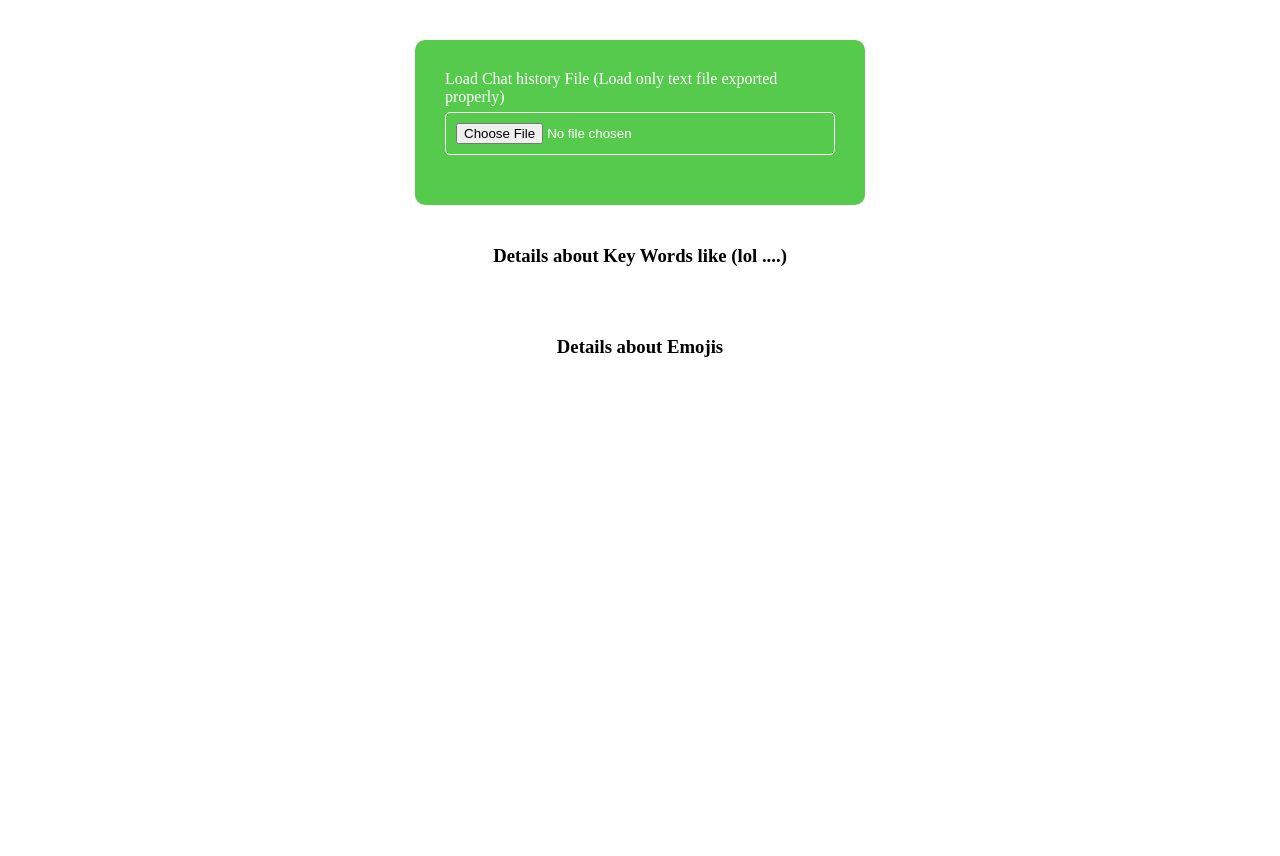
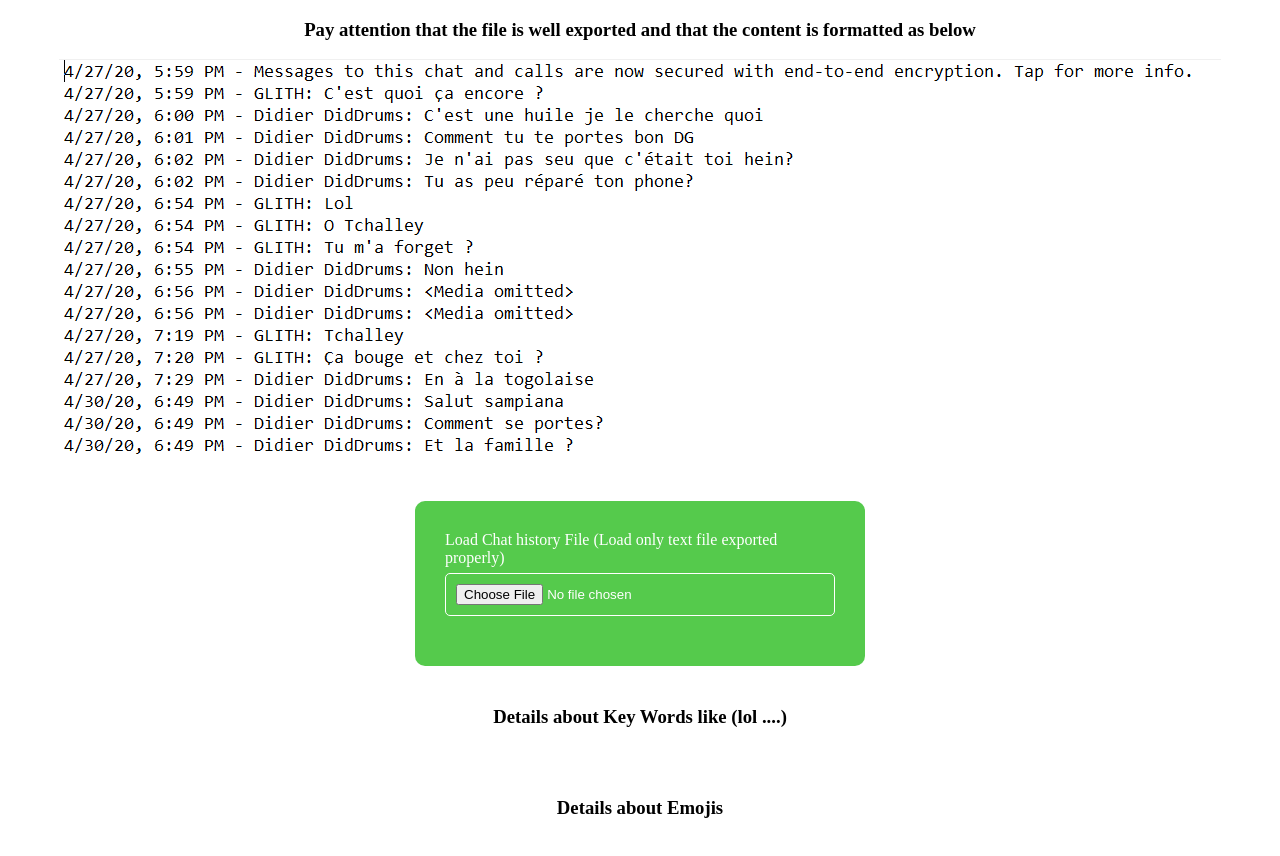
Before and after one commit to SamuelALSN/whatsapp-chat-discussion-analyse, a plain HTML site: page index.html in a window 1280 px wide. Before the commit the page ends 800 px from the top, so only its background shows below. Drawn offline with Linux system fonts and the light colour scheme.

Commit message:
adding whatsapp history file exemple

```diff
--- a/index.html
+++ b/index.html
@@ -7,6 +7,10 @@
 </head>
 <body>
 <div id="container">
+    <div class="information">
+        <h3>Pay attention that the file is well exported and that the content is formatted as below</h3>
+        <img src="./img/Capture.PNG" alt="whatsapp chat discussions file ">
+    </div>
     <form id ="file_form" action="">
         <div class="form-control">
             <label for="file_input"> Load Chat history File (Load only text file exported properly)  </label>
```
Also changed, not shown: img/Capture.PNG (added), 1 other file.
